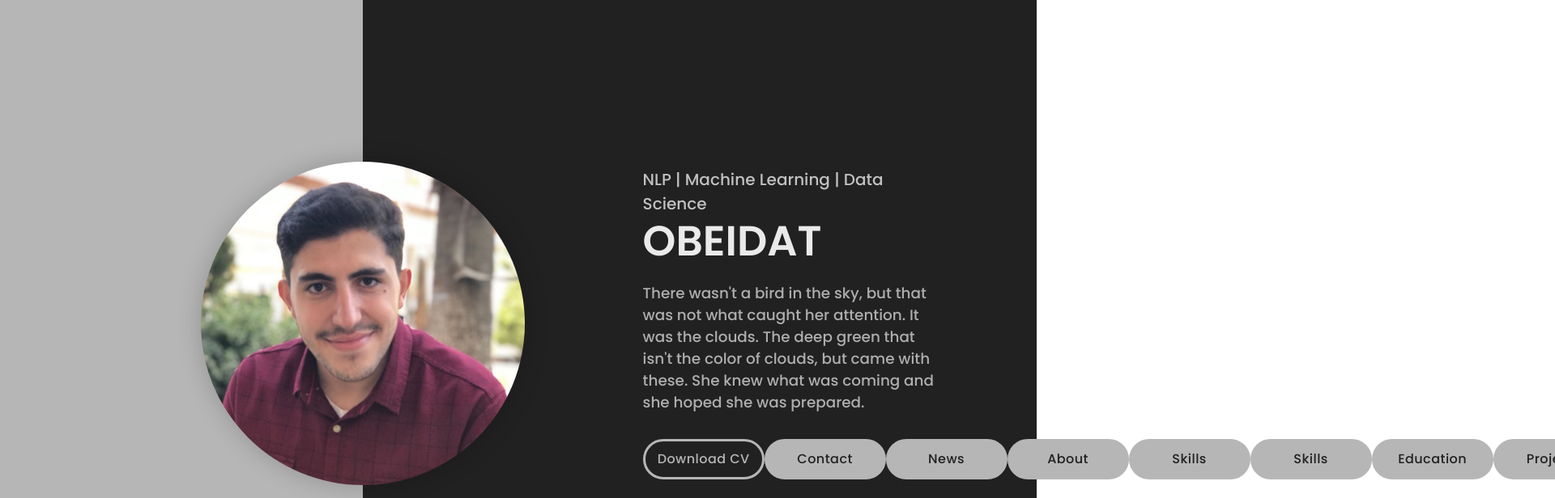
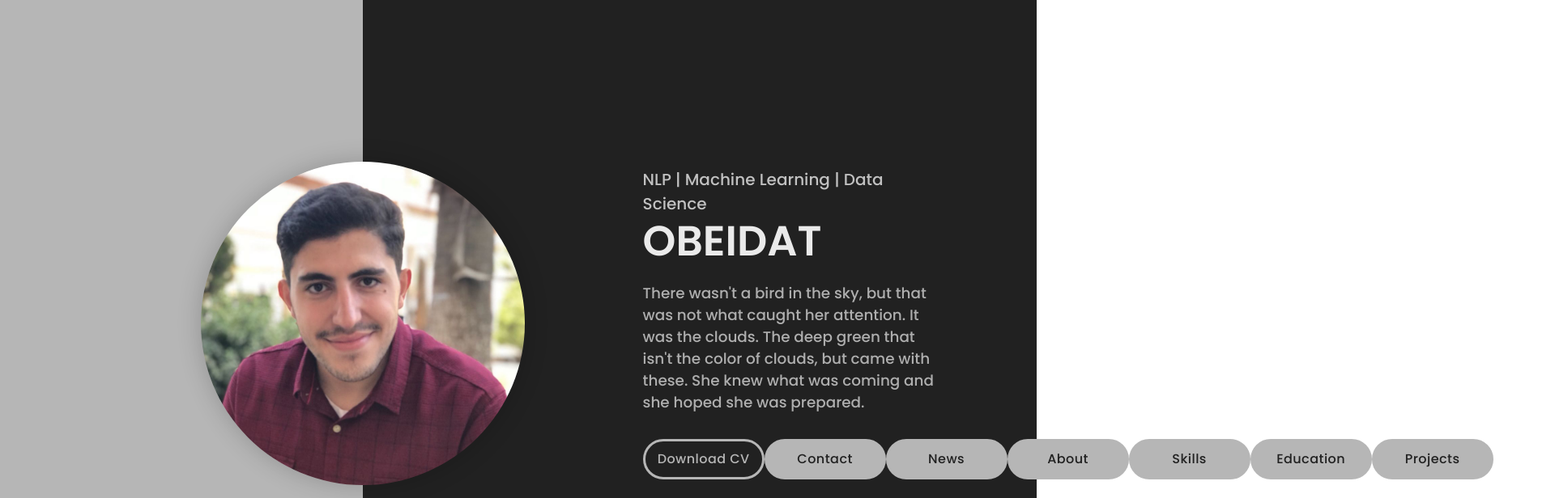
Before and after one commit to motasem-obeidat/motasem-obeidat.github.io-1, a React (Create React App) app: page / in a window 1280 px wide. Shown: the top 616 px of the page at 81% size, 1920 px wide, since content can reach past the window. Built offline with nearby package versions, Linux system fonts and the light colour scheme; a web font is replaced by a local one.

Commit message:
Update Landing.js

```diff
--- a/src/components/Landing/Landing.js
+++ b/src/components/Landing/Landing.js
@@ -216,16 +216,7 @@ function Landing() {
                                     Skills
                                 </Button>
                             </NavLink>
-                            <NavLink
-                                to='/#skills'
-                                smooth={true}
-                                spy='true'
-                                duration={2000}
-                            >
-                                <Button className={classes.contactBtn}>
-                                    Skills
-                                </Button>
-                            </NavLink>
+
                             <NavLink
                                 to='/#education'
                                 smooth={true}
```
